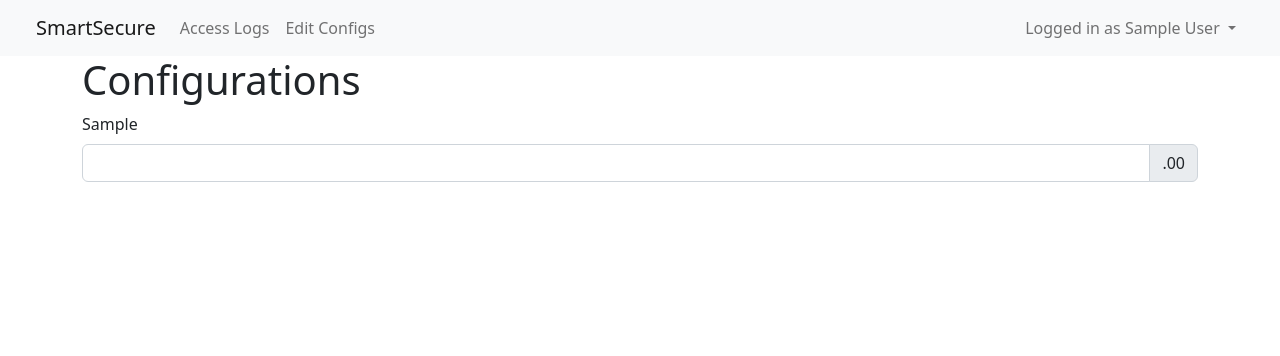
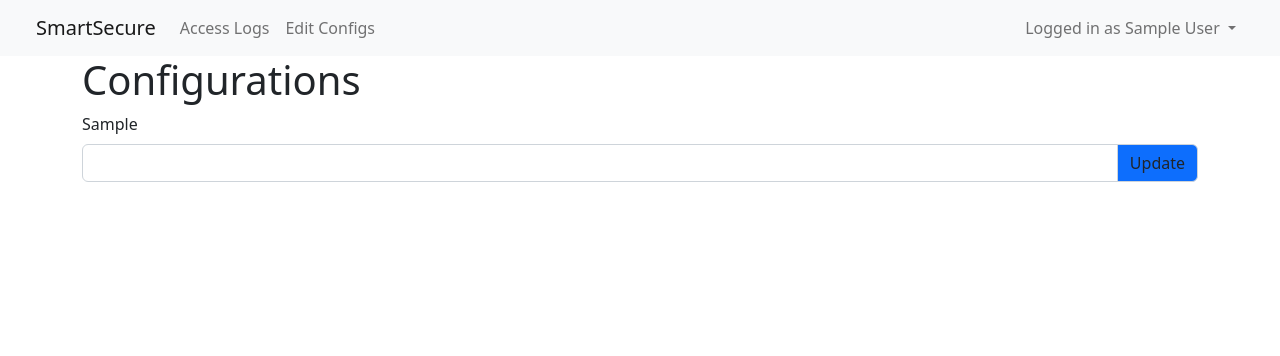
Before and after one commit to JohnChung2002/Smart-Secure-System, a Flask app: page /configs in a window 1280 px wide. Shown: the top 356 px of the page. Run offline with Flask 3, Linux system fonts and the light colour scheme; the visitor is signed in with stand-in values (Sample User, id 1); tables that the repository leaves empty hold one stand-in row (values such as "Sample post"); some libraries are stand-ins or nearby versions.

Commit message:
Update configs.html

```diff
--- a/templates/configs.html
+++ b/templates/configs.html
@@ -6,10 +6,10 @@
     <div class="container">
         <h1>Configurations</h1>
         {% for config in configs %}
-        <label for="{{ config[0]|lower|replace(" ", "-") }}" class="form-label">{{ config[0] }}</label>
+        <label for="{{ config[0]|lower|replace(' ', '-') }}" class="form-label">{{ config[0] }}</label>
         <div class="input-group mb-3">
-          <input type="text" class="form-control" id="{{ config[0]|lower|replace(" ", "-") }}" name="{{ config[0]|lower|replace(" ", "-") }}">
-          <button class="input-group-text">.00</button>
+          <input type="text" class="form-control" id="{{ config[0]|lower|replace(' ', '-') }}" name="{{ config[0]|lower|replace(' ', '-') }}">
+          <button class="input-group-text bg-primary">Update</button>
         </div>
         {% endfor %}
     </div>
```
